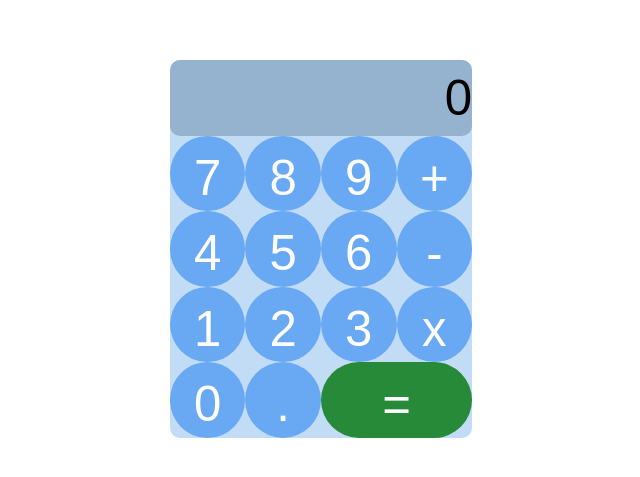
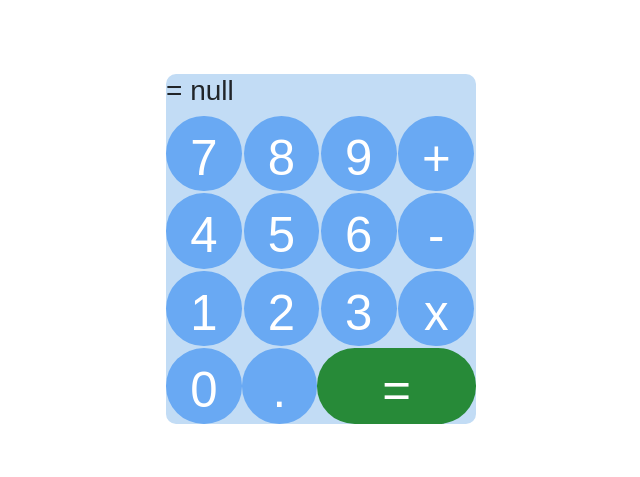
Before and after one commit to AndreiHackedU/todo-app, a React (Create React App) app: page / in a window 1280 px wide. Shown: the part 151-628 px from the top of the page, without its empty margins (319-959 px from the left). Built offline with nearby package versions, Linux system fonts and the light colour scheme.

Commit message:
calculadora

```diff
--- a/src/App.css
+++ b/src/App.css
@@ -23,11 +23,11 @@ button {
   border: 4px;
 }
 #equal {
-  width: 4cm;
+  width: 4.2cm;
   background-color: #278a38;
 }
 #textinput {
-  width: 8cm;
+  width: 8.2cm;
   height: 2cm;
   background-color: #95b3cf;
   border-width: 0px;
@@ -38,7 +38,8 @@ button {
 }
 .numbersRoot {
   display: grid;
-  grid-template-columns: 2cm 2cm 2cm 2cm;
+  grid-template-columns: 2.05cm 2.05cm 2.05cm 2.05cm;
+  grid-template-rows: 2.05cm 2.05cm 2.05cm;
 }
 
 .multiply {
@@ -59,5 +60,5 @@ button {
   background-color: #69a9f3;
   font-size: 1.3cm;
   font-family: "Quicksand", sans-serif;
-  border-radius: 2cm;
+  border-radius: 1cm;
 }
--- a/src/App.js
+++ b/src/App.js
@@ -2,16 +2,34 @@ import React, { useState } from "react";
 
 import "./App.css";
 
+const sum = (a, b) => a + b;
+const difference = (a, b) => a - b;
+const multiply = (a, b) => a * b;
+const calculate = (a, b, operator) => {
+  if (operator === "+") {
+    return sum(a, b);
+  } else if (operator === "-") {
+    return difference(a, b);
+  } else {
+    return multiply(a, b);
+  }
+};
+
 export default () => {
   const numbers = [7, 8, 9, "+", 4, 5, 6, "-", 1, 2, 3, "x"];
-  const [currentNumber, setNumber] = useState(0);
+  const [firstNumber, setFirstNumber] = useState(null);
+  const [operator, setOperator] = useState(null);
+  const [secondNumber, setSecondNumber] = useState(null);
+  const [result, setResult] = useState(null);
 
   return (
     <div className="App">
       <header className="App-header">
         <div id="calculator">
           <div>
-            <input type="text" id="textinput" value={currentNumber}></input>
+            <h3>{`${firstNumber ? firstNumber : ""} ${
+              operator ? operator : ""
+            } ${secondNumber ? secondNumber : ""} = ${result}`}</h3>
           </div>
           <div className="numbersRoot">
             {numbers.map((number) => (
@@ -19,7 +37,15 @@ export default () => {
                 value={number}
                 key={number}
                 className="btn btn-info"
-                onClick={(event) => setNumber(event.target.value)}
+                onClick={(event) => {
+                  if (!firstNumber) {
+                    setFirstNumber(parseFloat(event.target.value));
+                  } else if (!operator) {
+                    setOperator(event.target.value);
+                  } else {
+                    setSecondNumber(parseFloat(event.target.value));
+                  }
+                }}
               >
                 {number}
               </button>
@@ -34,7 +60,14 @@ export default () => {
               <button type="button" className="btn btn-info">
                 .
               </button>
-              <button type="button" className="btn btn-info" id="equal">
+              <button
+                type="button"
+                className="btn btn-info"
+                id="equal"
+                onClick={() =>
+                  setResult(calculate(firstNumber, secondNumber, operator))
+                }
+              >
                 =
               </button>
             </div>
```
